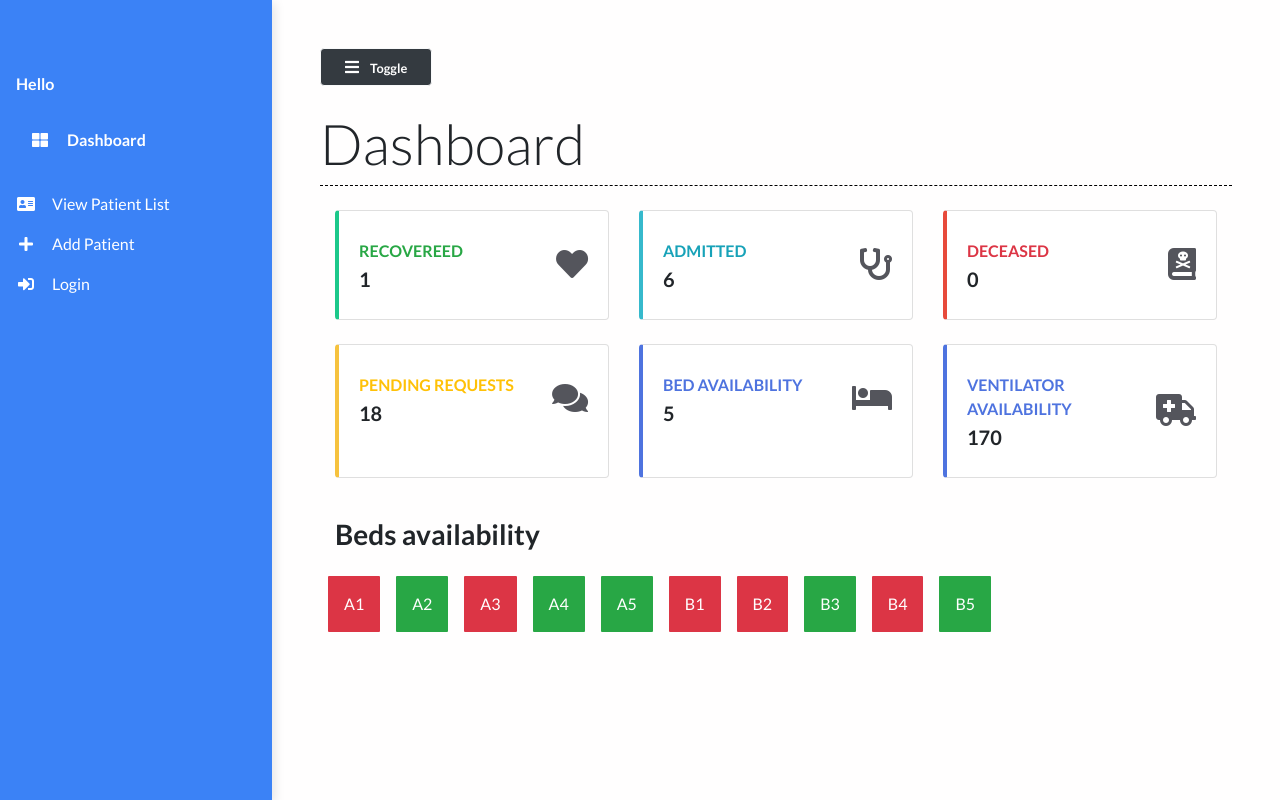
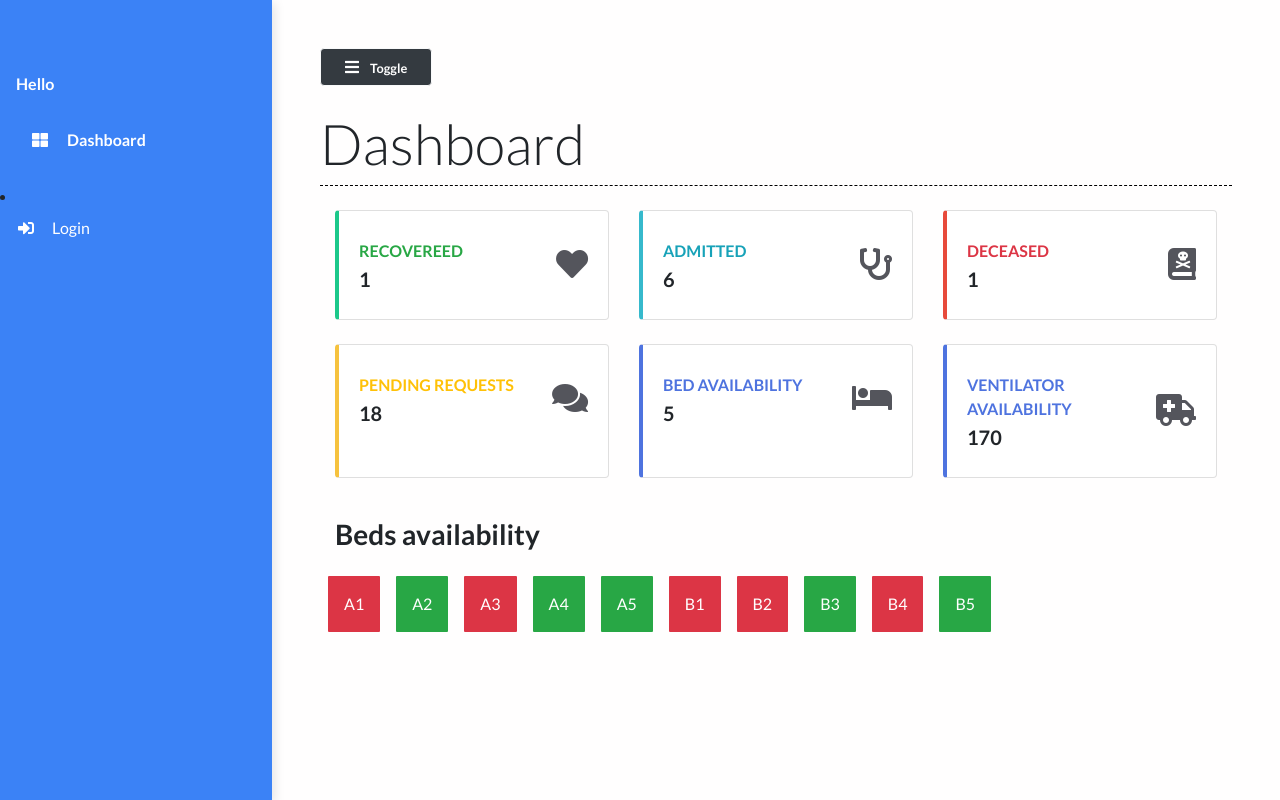
Before and after one commit to ShyrenMore/COVID-19-Hospital-Management, a Django app: page / in a window 1280 px wide. Run offline with Django 3.2, Linux system fonts and the light colour scheme; data comes from the database, SQL or seed files in the repository; both versions use the stored data as it was after the commit; some libraries are stand-ins or nearby versions.

Commit message:
fix dashboard deceased bug

```diff
--- a/main/templates/main/base.html
+++ b/main/templates/main/base.html
@@ -82,7 +82,7 @@
 		<a href="{% url 'dashboard' %}" class="nav-link text-white">
 			<i class="fa fa-th-large mr-3 text-primary"></i> Dashboard</a>
 	</p>
-
+{% if request.user.is_authenticated == True %}
 	<ul class="nav flex-column mb-0">
 		<li class="nav-item">
 			<a href="{% url 'patient_list' %}" class="nav-link text-white">
@@ -95,6 +95,7 @@
 				<i class="fa fa-plus mr-3 text-primary fa-fw"></i>Add patient
 			</a>
 		</li>
+    {% endif %}
     {% if request.user.is_authenticated == False %}
     <li class="nav-item">
 			<a href="{% url 'login' %}" class="nav-link text-white">
--- a/main/templates/main/dashboard.html
+++ b/main/templates/main/dashboard.html
@@ -55,7 +55,7 @@
                                 </div>
                                 <div class="row no-gutters align-items-center">
                                     <div class="col-auto">
-                                        <div class="h5 mb-0 mr-3 font-weight-bold text-gray-800">0</div>
+                                        <div class="h5 mb-0 mr-3 font-weight-bold text-gray-800">{{deceased_count}}</div>
                                     </div>
                                 </div>
                             </div>
```
Also changed, not shown: db.sqlite3.
